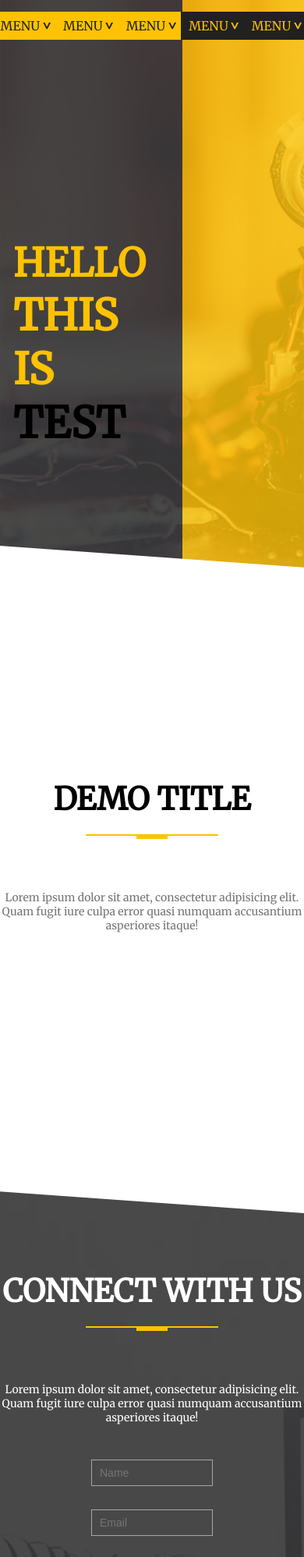
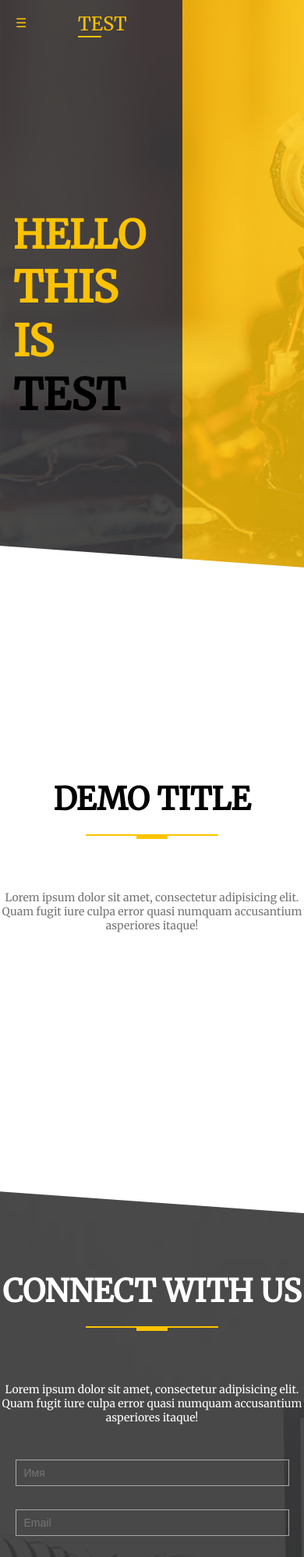
Before and after one commit to RomanovStas/project1, a plain HTML site: page index.html in a window 390 px wide. Shown: the top 1997 px of the page at 78% size. Drawn offline with Linux system fonts and the light colour scheme.

Commit message:
Небольшие правки в форме, подключили скрипт
Вывод русских слов в форме.
В скрипте прописали функцию для открытия бургер меню(добавление класса responsive для меню с классом topnav)
бургер меню при уеньшении выводит кривенько(вынести из потока)

```diff
--- a/index.html
+++ b/index.html
@@ -37,7 +37,7 @@
 						<li><a href="#">Menu</a></li>
 						<li><a href="#">Menu</a></li>
 						<li><a href="#">Menu</a></li>
-						<li><a href="#" id="burger-menu" class="icon">&#9776;</a></li>
+						<li class="icon"><a id="burger-menu" href="#">&#9776;</a></li>
 					</ul>
 				</nav>
 				<div class="banner">
@@ -63,17 +63,18 @@
 				<p>Lorem ipsum dolor sit amet, consectetur adipisicing elit. Quam fugit iure culpa error quasi numquam accusantium asperiores itaque!</p>
 
 				<form class="feedback" method="post" action="#">
-					<p><input required type="text" name="name" class="feedback-input" placeholder="Name" id="name"></p>
+					<p><input required type="text" name="name" class="feedback-input" placeholder="Имя" id="name"></p>
 					<p><input required type="email" name="email" class="feedback-input" placeholder="Email" id="email"></p>
-					<p><input required type="tel" pattern="8-[0-9]{3}-[0-9]{7}" name="tel" class="feedback-input" placeholder="Phone 8-XXX-XXXXXXX" id="phone"></p>
-					<p><textarea required name="text" id="texts" placeholder="Message" class="feedback-input"></textarea></p>
-					<p><input type="submit" value="Send message" class="button-submit"></p>
+					<p><input required type="tel" pattern="8-[0-9]{3}-[0-9]{7}" name="tel" class="feedback-input" placeholder="Телефон 8-XXX-XXXXXXX" id="phone"></p>
+					<p><textarea required name="text" id="texts" placeholder="Текст сообщения" class="feedback-input"></textarea></p>
+					<p><input type="submit" value="Отправить" class="button-submit"></p>
 				</form>
 			</div>
 		</div>
 
 	</section>
 
+	<script src="js/script.js"></script>
 	<script>document.write('<script src="http://' + (location.host || 'localhost').split(':')[0] + ':35729/livereload.js?snipver=1"></' + 'script>')</script>
 </body>
 </html>
--- /dev/null
+++ b/js/script.js
@@ -0,0 +1,10 @@
+var burgerMenu = document.getElementById('burger-menu');﻿
+burgerMenu.onclick = function myFunction(){
+	var x = document.getElementById("myTopnav")
+
+	if(x.className === "topnav") {
+		x.className += " responsive";
+	} else {
+		x.className = "topnav";
+	}
+}
--- a/style.css
+++ b/style.css
@@ -167,9 +167,12 @@ header:after{
 .right-menu li:not(:nth-last-of-type(2)){
 	padding-right: 20px;
 }
-.right-menu li:last-child{
+.right-menu .icon{
 	display: none;
 }
+
+
+
 .general-menu > ul li a:after{
 	content: ">";
 	display: block;
@@ -331,7 +334,7 @@ main{
 }
 .feedback{
 	margin: 30px auto;
-	width: 80%;
+	max-width: 600px;
 
 }
 .feedback-input{
@@ -339,7 +342,7 @@ main{
 	background-color: transparent;
 	border: 1px solid #a8a8a8;
 	color: #c8c8c8;
-	width: 50%;
+	width: 90%;
 	font-size: 14px;
 	line-height: 30px;
 	padding: 1px 10px;
@@ -355,7 +358,7 @@ textarea {
 }
 
 .button-submit{
-	width: 50%;
+	width: 90%;
 	border: 0;
 	background-color: #fdc300;
 	color: #000;
@@ -382,7 +385,16 @@ input[type="tel"]:valid {
       background-position: 98%;
 }
 
-
+/*
+крестик в форме( ошибка в том, что выводит всегда)
+input[type="text"]:invalid,
+input[type="email"]:invalid,
+input[type="tel"]:invalid {
+      background: url(img/invalid.png);
+      background-size: 20px;
+      background-repeat: no-repeat;
+      background-position: 98%;
+}*/
 
 
 
@@ -391,12 +403,17 @@ input[type="tel"]:valid {
 
 
 @media screen and (max-width: 980px) {
-	.right-menu li:last-child{
+	.right-menu .icon{
 	display: block;
-	position: relative;
-	top: -1px;
-	left: 0;
+	position: fixed;
+	left: 100px;
+	line-height: 13px;
+	background: none;
 	}
 
+	.right-menu li,
+	.left-menu li{
+		display: none;
+	}
 
 }
```
Also changed, not shown: img/invalid.png (added).
